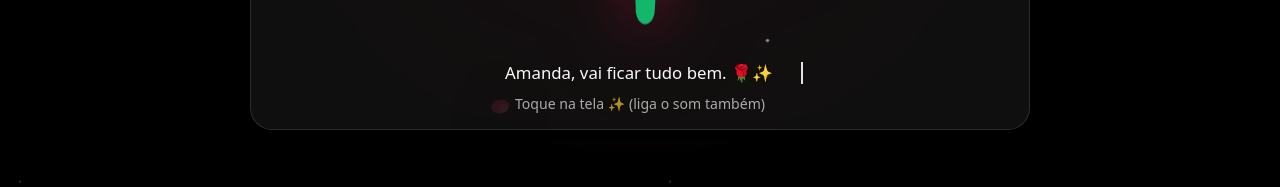
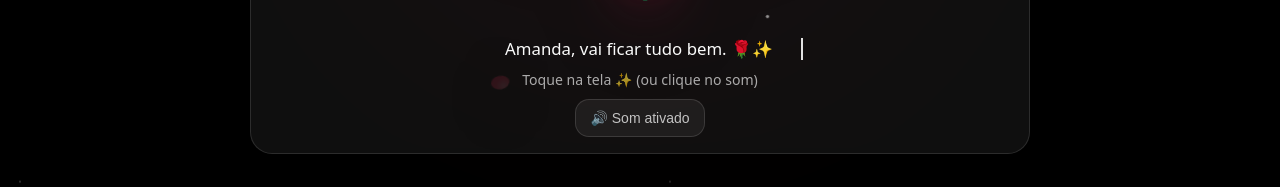
Before and after one commit to GiMomsen/rosa-amanda, a plain HTML site: page index.html in a window 1280 px wide. Both pictures are taken after a click on the element 640 px from the left and 388 px from the top of the page. Shown: the part 614-801 px from the top of the page. Drawn offline with Linux system fonts and the light colour scheme.

Commit message:
index.html

```diff
--- a/index.html
+++ b/index.html
@@ -18,6 +18,7 @@
       --text:#ffffff;
     }
     *{box-sizing:border-box}
+
     body{
       margin:0;
       height:100vh;
@@ -174,7 +175,7 @@
       50%{transform:translateY(-16px)}
     }
 
-    /* Batida (vibe) */
+    /* Batida */
     .beat svg{
       animation:
         grow 1.9s ease forwards,
@@ -275,6 +276,17 @@
       100%{opacity:0; transform: translate(-50%,-50%) translateY(260px) translateX(var(--dx)) rotate(calc(var(--r) + 240deg)) scale(1.05)}
     }
 
+    /* Botão som */
+    #soundBtn{
+      margin-top:10px;
+      padding:10px 14px;
+      border-radius:14px;
+      border:1px solid rgba(255,255,255,.18);
+      background:rgba(255,255,255,.08);
+      color:white;
+      font-size:14px;
+    }
+
     @media (max-width:420px){
       .type{ font-size: 1rem; }
       svg{ filter: drop-shadow(0 0 22px rgba(255,46,106,.5)); }
@@ -338,22 +350,37 @@
     </div>
 
     <div class="type">Amanda, vai ficar tudo bem. 🌹✨</div>
-    <div class="sub">Toque na tela ✨ (liga o som também)</div>
+    <div class="sub">Toque na tela ✨ (ou clique no som)</div>
+
+    <button id="soundBtn" type="button">🔊 Ativar som</button>
   </div>
 
-  <!-- Música -->
-  <audio id="music" autoplay loop preload="auto">
-    <source src="https://cdn.pixabay.com/download/audio/2022/03/15/audio_c8a4b1a7b4.mp3?filename=romantic-background-112191.mp3" type="audio/mpeg">
+  <!-- Música do próprio repositório -->
+  <audio id="music" loop preload="auto" playsinline>
+    <source src="music.mp3" type="audio/mpeg">
   </audio>
 
   <script>
     const music = document.getElementById("music");
     const scene = document.getElementById("scene");
+    const soundBtn = document.getElementById("soundBtn");
 
-    // Em celular, autoplay pode falhar: toca no primeiro toque
-    function tryPlay(){ music.play().catch(()=>{}); }
-    document.addEventListener("click", tryPlay, {passive:true});
-    document.addEventListener("touchstart", tryPlay, {passive:true});
+    async function enableSound(){
+      try{
+        await music.play();
+        soundBtn.textContent = "🔊 Som ativado";
+        soundBtn.style.opacity = "0.75";
+      }catch(e){
+        soundBtn.textContent = "Toque de novo 🙂";
+      }
+    }
+
+    // Botão garante no celular
+    soundBtn.addEventListener("click", enableSound);
+
+    // Tenta tocar no primeiro toque/clique
+    document.addEventListener("touchstart", enableSound, {passive:true});
+    document.addEventListener("click", enableSound, {passive:true});
 
     function touchFX(clientX, clientY){
       const rect = scene.getBoundingClientRect();
@@ -380,7 +407,7 @@
         setTimeout(()=> mini.remove(), 700);
       }
 
-      // pétala extra caindo do toque
+      // pétala extra caindo
       const p = document.createElement("div");
       p.className = "tapPetal";
       const r = (Math.random()*60 - 30).toFixed(1) + "deg";
@@ -392,8 +419,8 @@
       scene.appendChild(p);
       setTimeout(()=> p.remove(), 1250);
 
-      // garante música
-      tryPlay();
+      // tenta ligar som também
+      enableSound();
     }
 
     scene.addEventListener("click", (e)=> touchFX(e.clientX, e.clientY));
```
